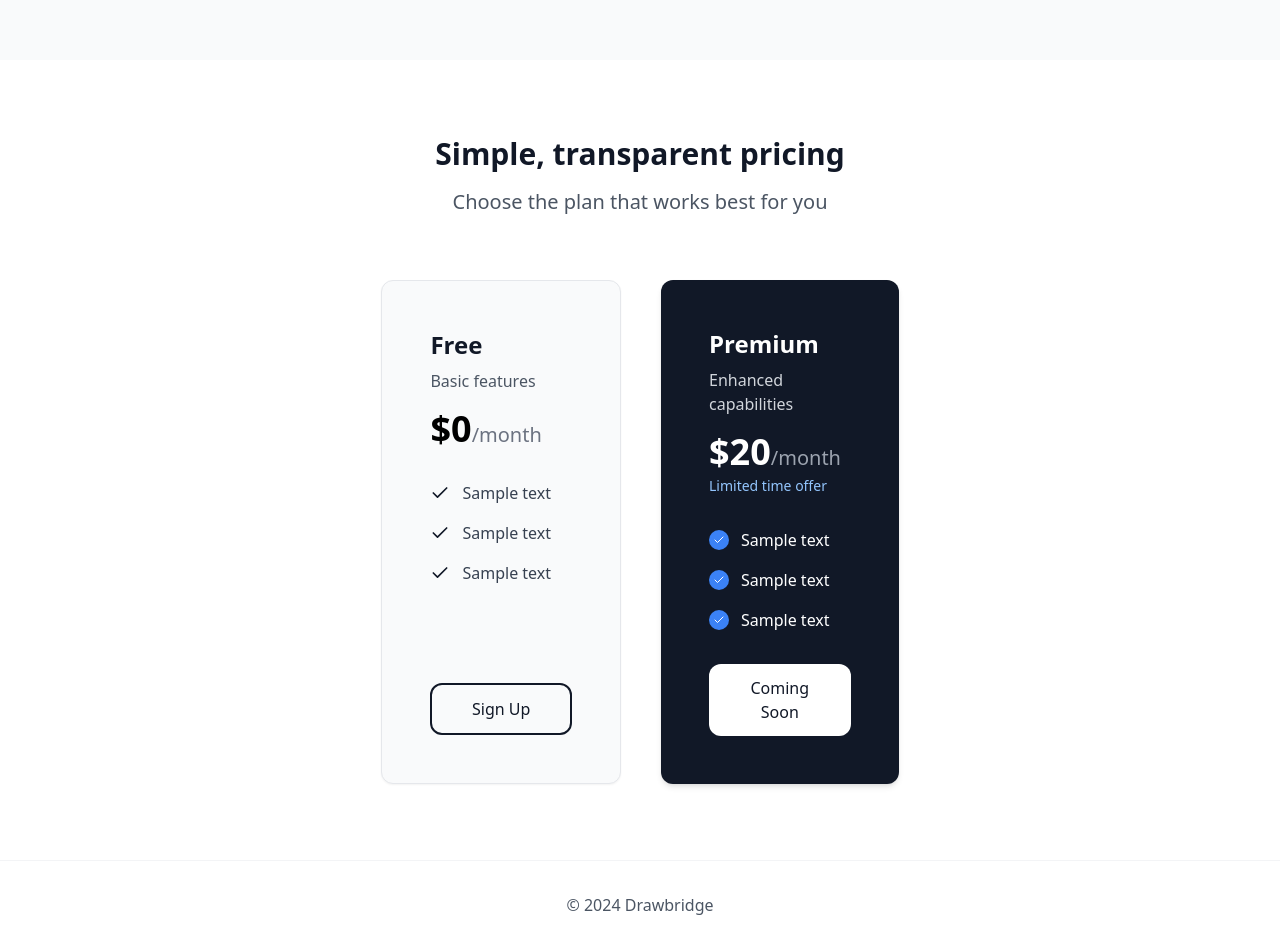
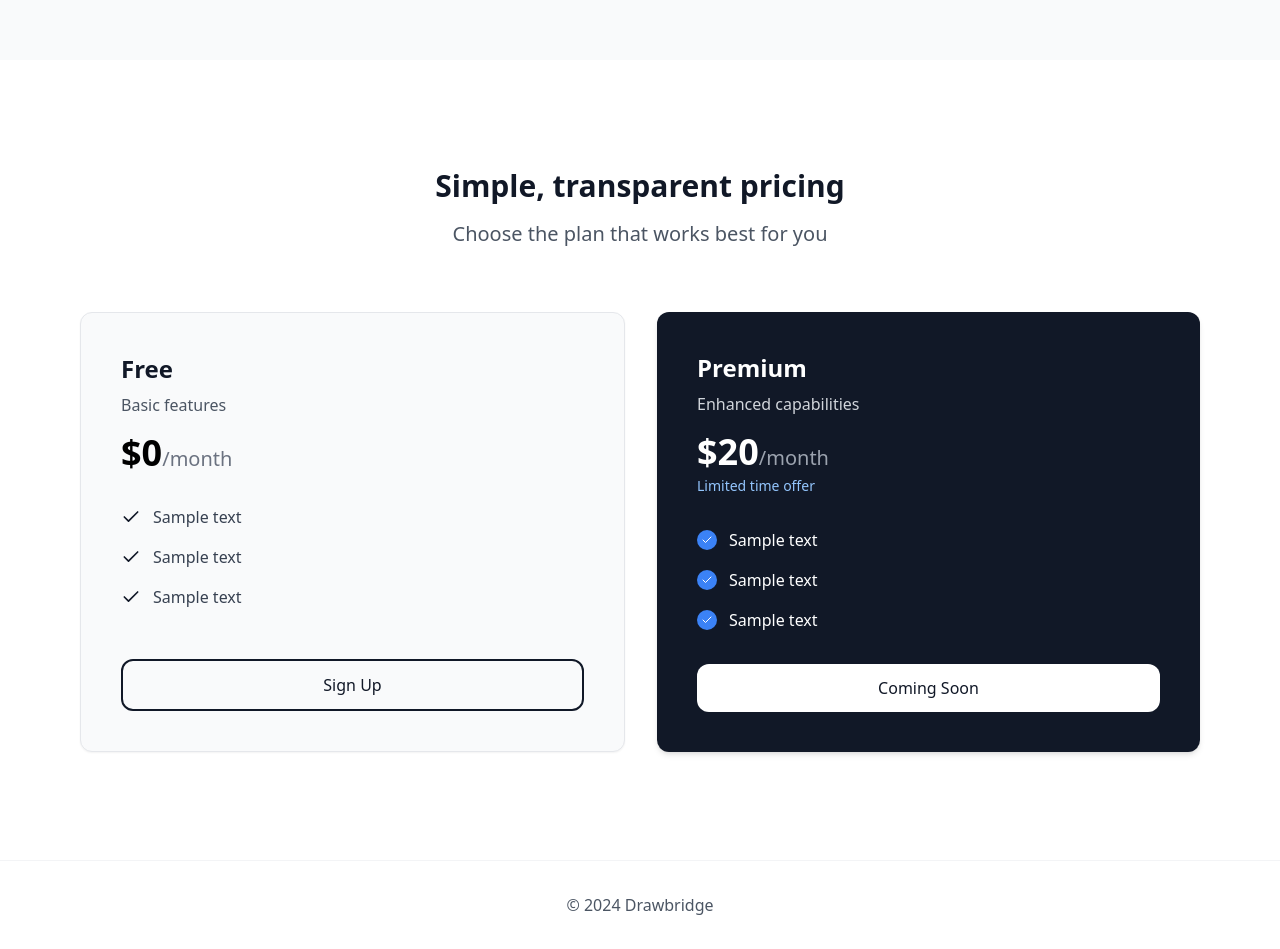
Before and after one commit to mrp3790/drawbridge-landing, a React (Create React App) app: page / in a window 1280 px wide. Shown: the part 1540-2489 px from the top of the page. Built offline with nearby package versions, Linux system fonts and the light colour scheme; the HTML template or start-up script is replaced by a standard one.

Commit message:
Update App.js

```diff
--- a/src/App.js
+++ b/src/App.js
@@ -72,8 +72,8 @@ function App() {
         <div className="max-w-7xl mx-auto px-4 sm:px-6 lg:px-8">
           <div className="flex justify-between items-center h-16">
             <div className="flex items-center">
-              {/* Logo */}
-              <div className="h-9 w-9 mr-2">
+              {/* Logo - Fixed indentation */}
+              <div className="flex-shrink-0 h-9 w-9 mr-3">
                 <img src={logo} alt="Drawbridge Logo" className="w-full h-full object-contain" />
               </div>
               <span className="text-xl font-semibold text-gray-800">Drawbridge</span>
@@ -185,17 +185,17 @@ function App() {
         </div>
       </section>
 
-      {/* Pricing Section */}
+      {/* Pricing Section - Fixed width */}
       <section id="pricing" className="min-h-screen flex flex-col justify-center py-16 px-4">
-        <div className="max-w-7xl mx-auto">
+        <div className="max-w-7xl mx-auto w-full">
           <div className="text-center mb-16">
             <h2 className="text-3xl font-bold text-gray-900 mb-4">Simple, transparent pricing</h2>
             <p className="text-xl text-gray-600 max-w-2xl mx-auto">Choose the plan that works best for you</p>
           </div>
 
-          <div className="flex flex-col md:flex-row justify-center items-stretch gap-10 mx-auto w-full max-w-5xl px-4">
+          <div className="flex flex-col md:flex-row justify-center items-stretch gap-8 mx-auto w-full max-w-6xl px-4">
             {/* Free Tier */}
-            <div className="flex-1 bg-gray-50 p-12 rounded-xl border border-gray-200 shadow-sm flex flex-col">
+            <div className="flex-1 bg-gray-50 p-8 md:p-10 rounded-xl border border-gray-200 shadow-sm flex flex-col">
               <div className="mb-8">
                 <h3 className="text-2xl font-bold text-gray-900">Free</h3>
                 <p className="text-gray-600 mt-2">Basic features</p>
@@ -223,7 +223,7 @@ function App() {
             </div>
 
             {/* Premium Tier */}
-            <div className="flex-1 bg-gray-900 text-white p-12 rounded-xl shadow-md flex flex-col">
+            <div className="flex-1 bg-gray-900 text-white p-8 md:p-10 rounded-xl shadow-md flex flex-col">
               <div>
                 <div className="mb-8">
                   <h3 className="text-2xl font-bold">Premium</h3>
```
